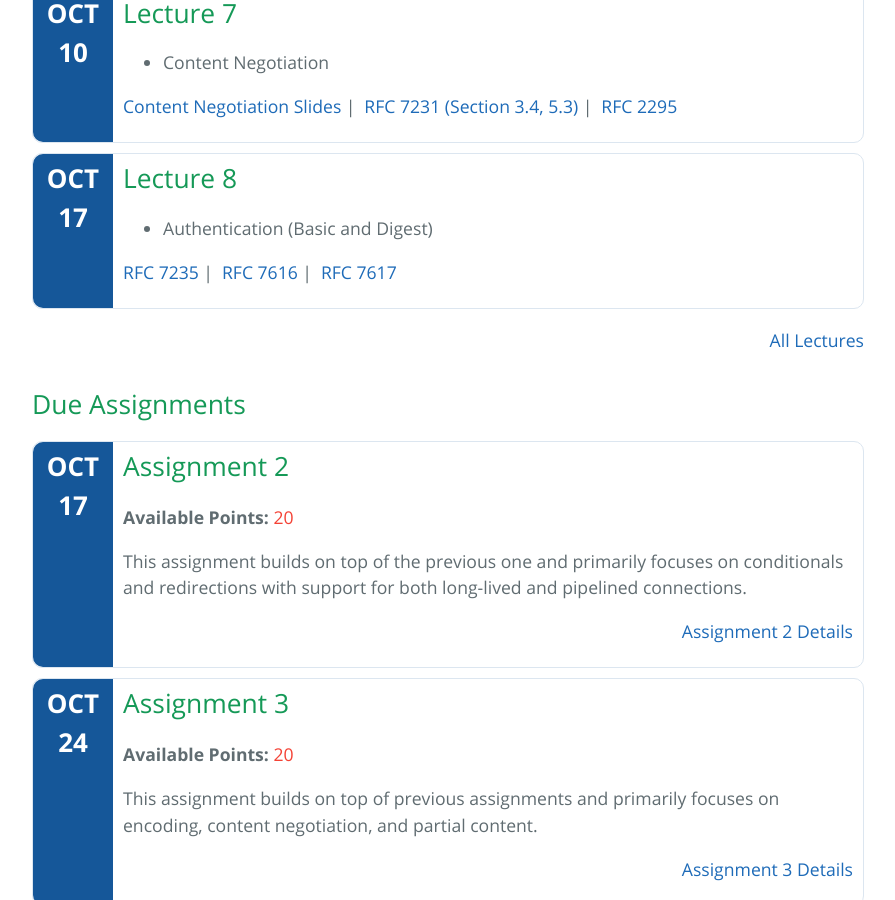
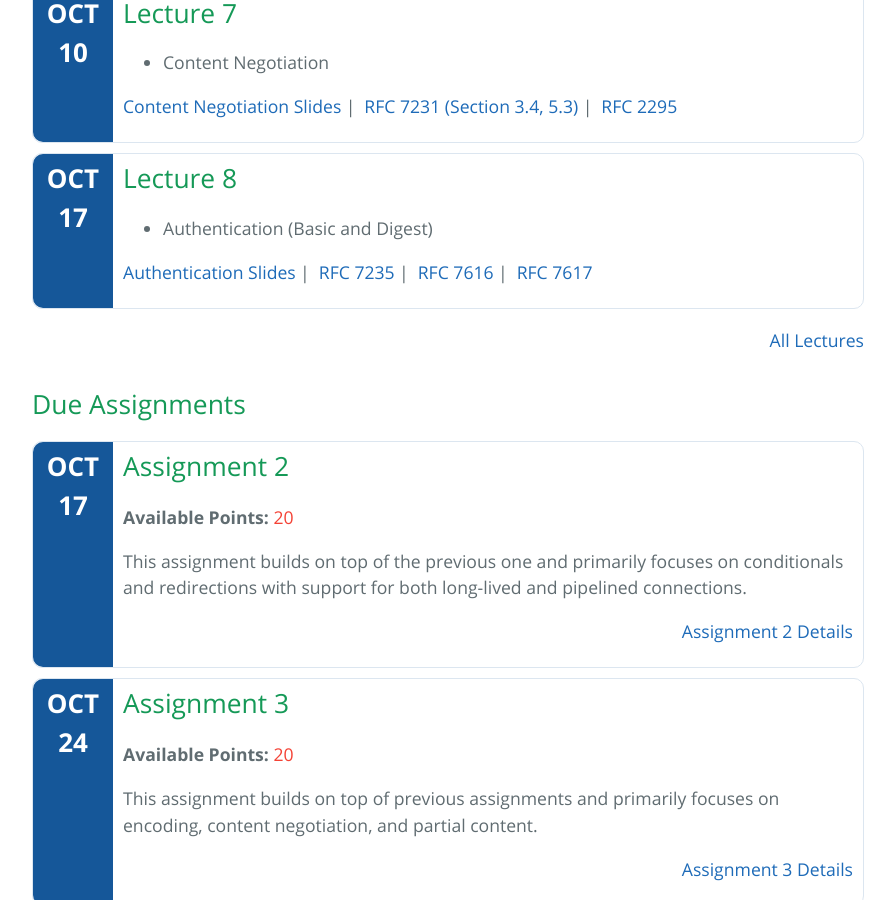
Before and after one commit to cs531-f19/cs531-f19.github.io, a Jekyll site: the page built from index.md, in a window 1280 px wide and 900 px high, scrolled down 927 px. Shown: the whole window, without its empty margins (192-1087 px from the left). Built offline with Jekyll 4.4.1, drawn with Linux system fonts in a browser that asks for light colours; the repository's description, which GitHub fills in, is left out.

Commit message:
Add Lecture 8 slides

```diff
--- a/_data/lectures.yml
+++ b/_data/lectures.yml
@@ -112,6 +112,8 @@
   topics:
     - Authentication (Basic and Digest)
   links:
+    - title: Authentication Slides
+      href: /slides/lecture-08-authentication.pdf
     - title: RFC 7235
       href: https://tools.ietf.org/html/rfc7235
     - title: RFC 7616
```
Also changed, not shown: 1 other file.
